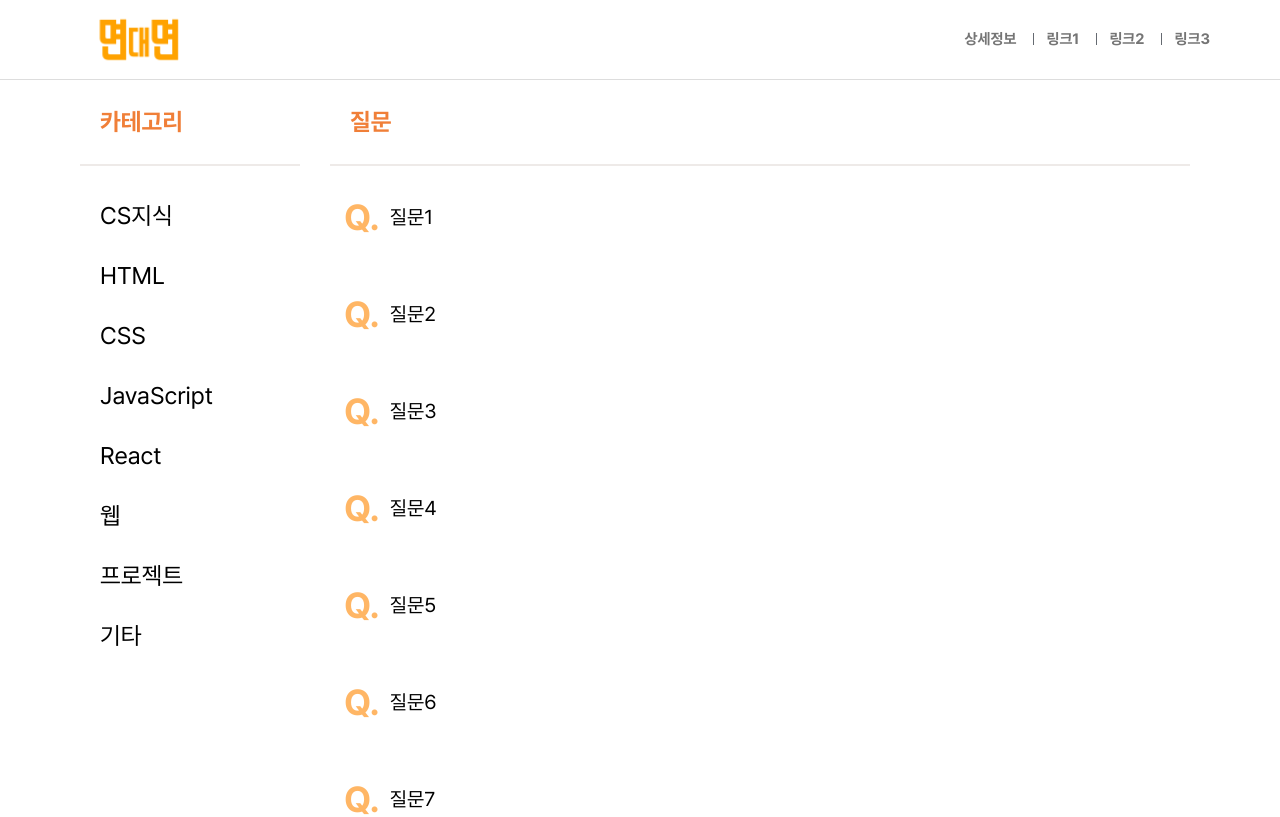
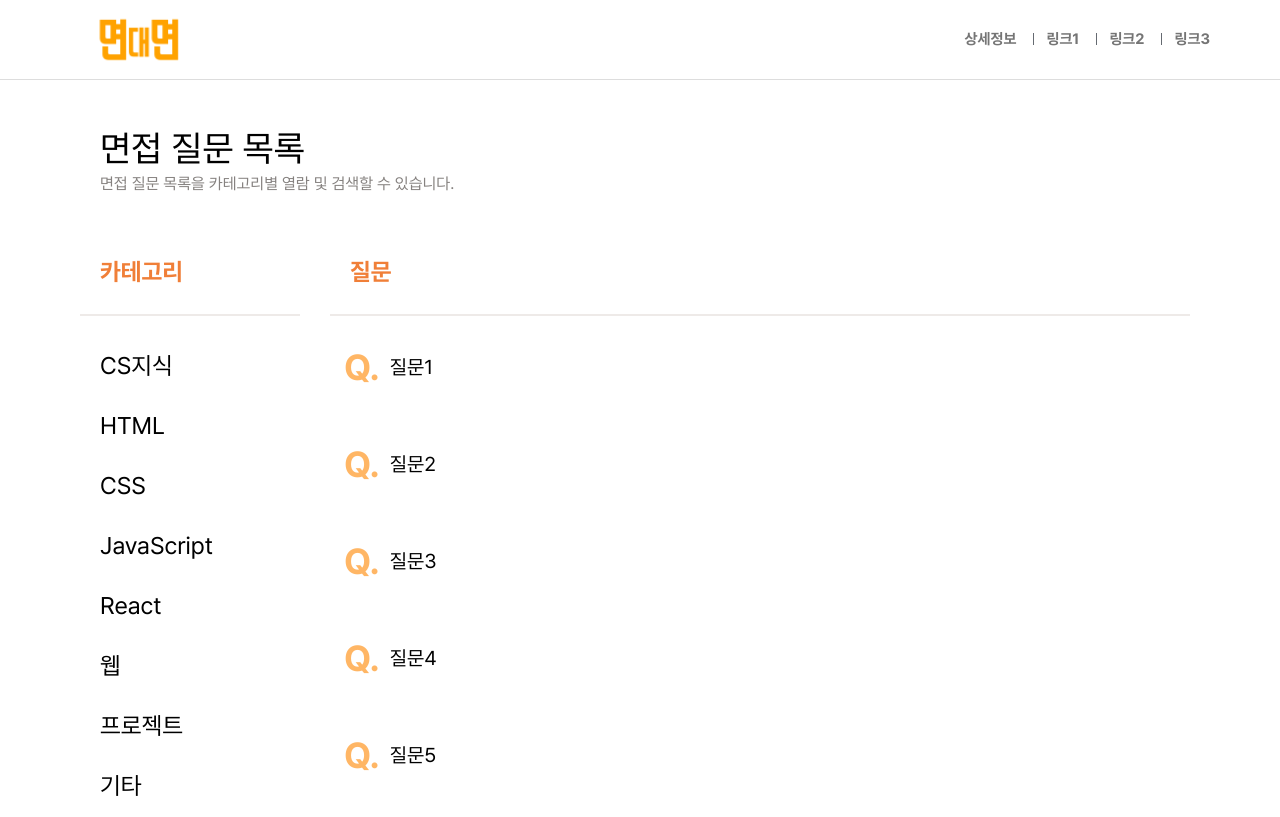
Before and after one commit to Jetty2020/random-interview, a Next.js app: page /list in a window 1280 px wide. Shown: the top 817 px of the page. Built offline with nearby package versions, Linux system fonts and the light colour scheme.

Commit message:
:lipstick: 페이지 제목 및 설명 추가

```diff
--- /dev/null
+++ b/src/components/questionList/Title.tsx
@@ -0,0 +1,29 @@
+import { GRAY_500 } from '@constants/colors';
+import styled from '@emotion/styled';
+import { pxToRem } from '@utils/pxToRem';
+
+const TitleQuestionListPage = () => {
+  return (
+    <Container>
+      <Title>면접 질문 목록</Title>
+      <Desc>면접 질문 목록을 카테고리별 열람 및 검색할 수 있습니다.</Desc>
+    </Container>
+  );
+};
+
+const Container = styled.div`
+  height: ${pxToRem(100)};
+  padding: ${pxToRem(50)} 0 0 ${pxToRem(30)};
+`;
+
+const Title = styled.h2`
+  margin-bottom: ${pxToRem(10)};
+  font-size: ${pxToRem(36)};
+`;
+
+const Desc = styled.p`
+  font-size: ${pxToRem(16)};
+  color: ${GRAY_500};
+`;
+
+export default TitleQuestionListPage;
--- a/src/pages/list.tsx
+++ b/src/pages/list.tsx
@@ -1,11 +1,12 @@
 import type { NextPage } from 'next';
 import { useCallback, useState } from 'react';
+import { CATEGORIES } from '@constants/categories';
 import ContainerPage from '@components/common/ContainerPage';
 import PageTitle from '@components/common/PageTitle';
+import TitleQuestionListPage from '@components/questionList/Title';
+import WrapperQuestion from '@components/questionList/WrapperQuestion';
 import ListCategory from '@components/questionList/ListCategory';
-import { CATEGORIES } from '@constants/categories';
 import ListQuestion from '@components/questionList/ListQuestion';
-import WrapperQuestion from '@components/questionList/WrapperQuestion';
 
 const QuestionListPage: NextPage = () => {
   const [selection, setSelection] = useState<boolean[]>(
@@ -24,6 +25,7 @@ const QuestionListPage: NextPage = () => {
   return (
     <ContainerPage>
       <PageTitle title="면접 질문 목록" />
+      <TitleQuestionListPage />
       <WrapperQuestion>
         <ListCategory selection={selection} categoryClick={categoryClick} />
         <ListQuestion selection={selection} />
```
